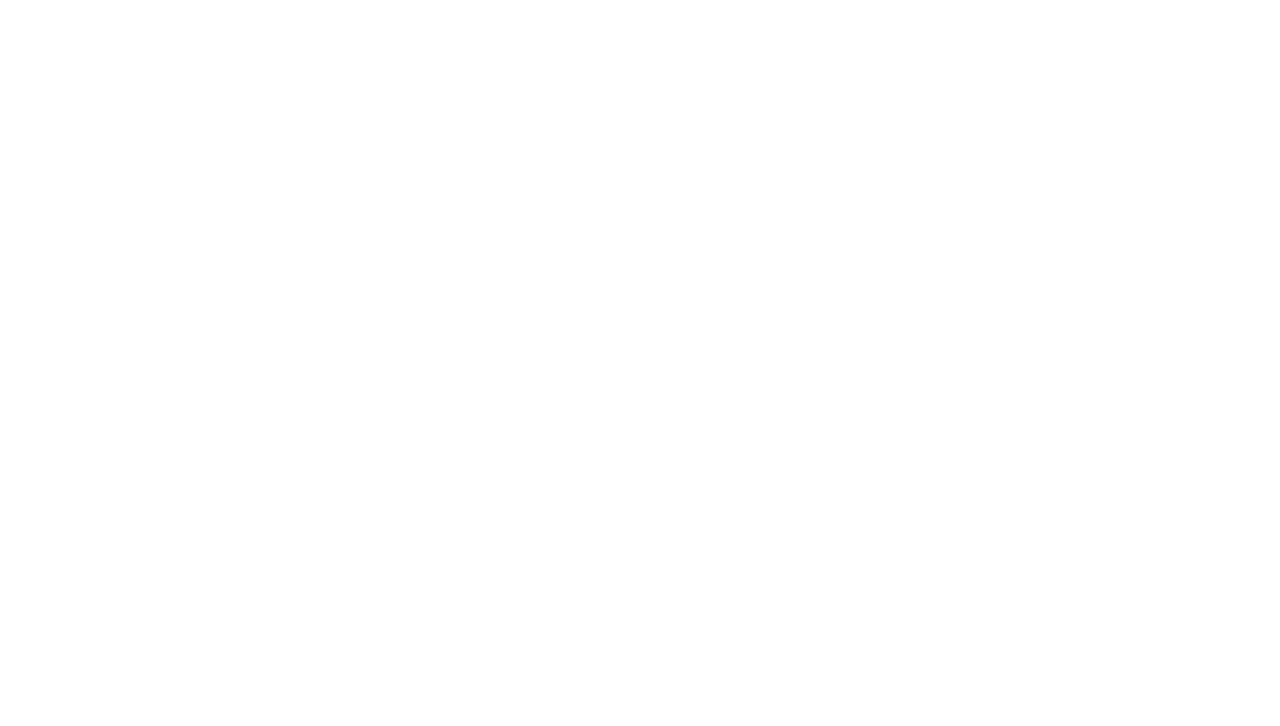
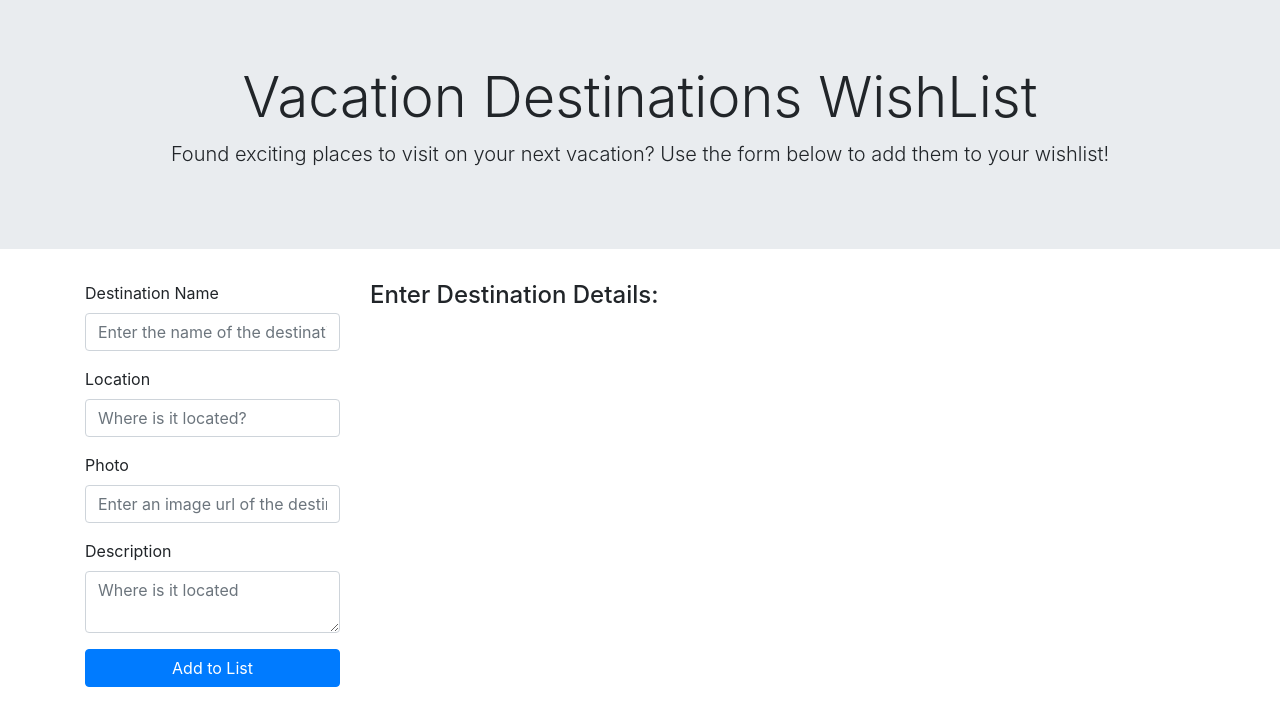
Before and after one commit to bewaterwsnc/destination_wish_list, a plain HTML site: page index.html in a window 1280 px wide. Drawn offline with nearby package versions, Linux system fonts and the light colour scheme.

Commit message:
index.html form + headers // css minor styling

```diff
--- a/index.css
+++ b/index.css
@@ -0,0 +1,24 @@
+.display-4{
+    text-align: center;
+}
+
+.lead{
+    text-align: center;
+}
+
+.details_form{
+    padding: 0rem 15rem;
+}
+
+
+.dest_details{
+    padding: 0rem 15rem;
+}
+
+.submitbutton{
+    width: 100%;
+}
+
+.destination{
+    text-align: center;
+}
--- a/index.html
+++ b/index.html
@@ -4,6 +4,8 @@
     <meta charset="UTF-8">
     <meta http-equiv="X-UA-Compatible" content="IE=edge">
     <meta name="viewport" content="width=device-width, initial-scale=1.0">
+    <link href="https://cdn.jsdelivr.net/npm/bootstrap@5.0.2/dist/css/bootstrap.min.css" rel="stylesheet" integrity="sha384-EVSTQN3/azprG1Anm3QDgpJLIm9Nao0Yz1ztcQTwFspd3yD65VohhpuuCOmLASjC" crossorigin="anonymous">
+    <link rel="stylesheet" href="https://cdn.jsdelivr.net/npm/bootstrap@4.6.1/dist/css/bootstrap.min.css" integrity="sha384-zCbKRCUGaJDkqS1kPbPd7TveP5iyJE0EjAuZQTgFLD2ylzuqKfdKlfG/eSrtxUkn" crossorigin="anonymous">
     <link rel = "stylesheet" href="index.css" media="screen" />
 
     <title>Destination Wish List</title>
@@ -11,5 +13,37 @@
 </head>
 <body>
 
+    <div class="jumbotron jumbotron-fluid">
+        <h1 class="display-4">Vacation Destinations WishList</h1>
+        <p class="lead">Found exciting places to visit on your next vacation? Use the form below to add them to your wishlist!</p>
+     </div>
+
+     <div class = "container">
+         <div class = "row">
+             <div class = "col-md-3">
+                <form id ="details_form">
+                    <div class="form-group">
+                        <label for="destination name">Destination Name</label>
+                        <input type ="text" class="form-control" id="destination name" required= "" minlength= "1" placeholder="Enter the name of the destination">
+                    </div>
+                    <div class="form-group">
+                        <label for="location name">Location</label>
+                        <input type ="text" class="form-control" id="location name" required="" minlength= "1" placeholder="Where is it located?">
+                    </div>
+                    <div class="form-group">
+                        <label for="photo">Photo</label>
+                        <input type ="url" class="form-control" id="photo" placeholder="Enter an image url of the destination">
+                    </div>
+                    <div class="form-group">
+                        <label for="description">Description</label>
+                        <textarea type= "text" class="form-control" id="description" placeholder="Where is it located"></textarea>
+                    </div>
+                    <button type ="submit" class= "btn btn-primary submitbutton">Add to List</button>
+                </form>
+            </div>
+
+    <div class = "col-md-9">
+        <h4 id = "destination">Enter Destination Details:</h4>
+    </div>
 </body>
 </html>
```
